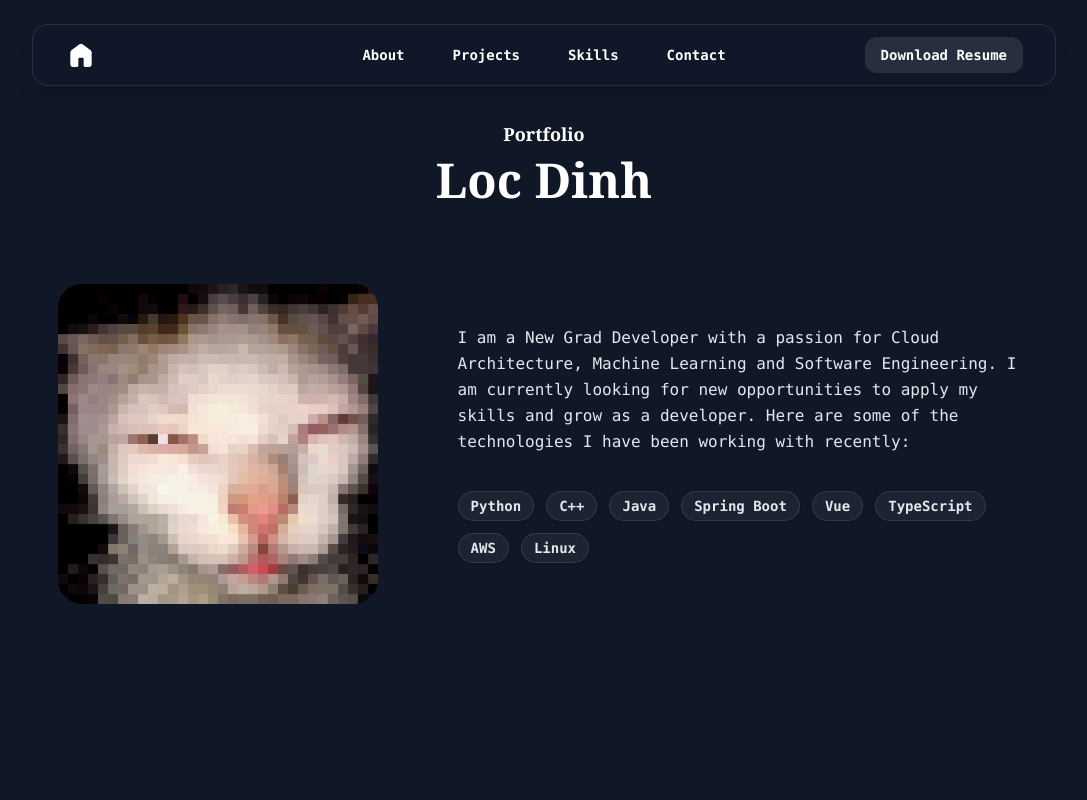
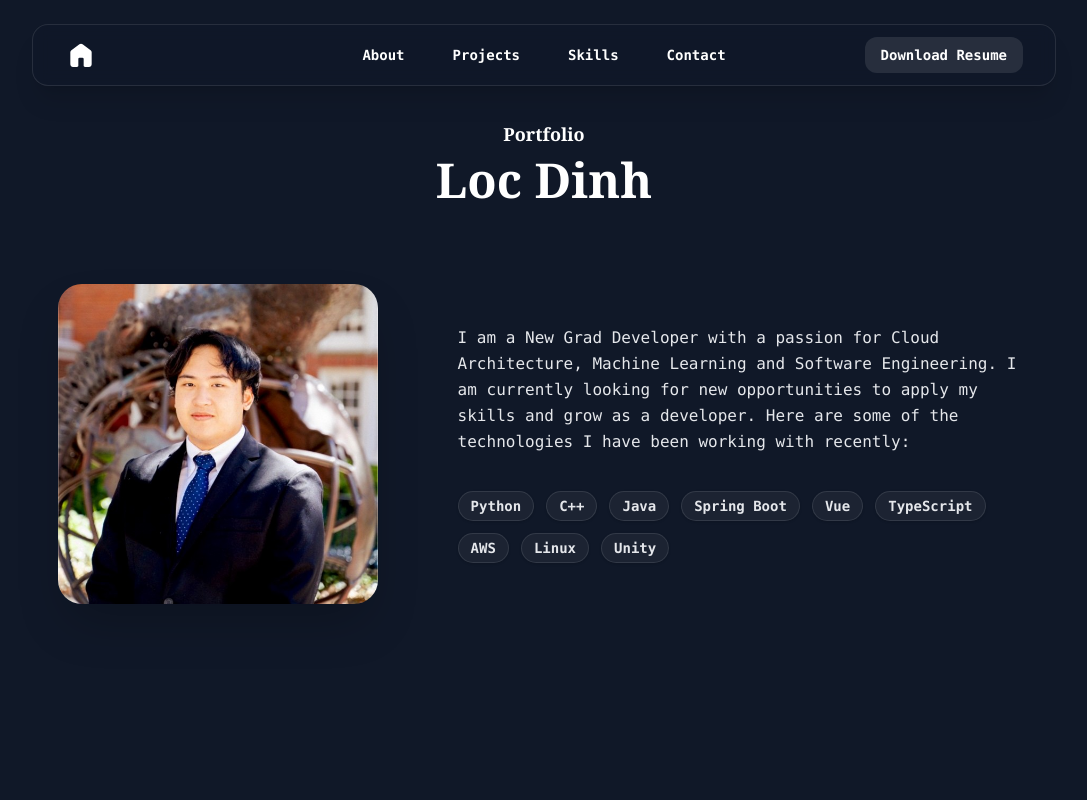
Before and after one commit to LocBDinh/portfolio, a Vue app in the folder vue-website/: page / in a window 1280 px wide. Shown: the top 800 px of the page, without its empty margins (96-1183 px from the left). Built offline with nearby package versions, Linux system fonts and the light colour scheme; no server answers; the HTML template or start-up script is replaced by a standard one.

Commit message:
Static Site v2.2
Site completed with profile picture and added Unity to skills.

```diff
--- a/vue-website/src/components/Main.vue
+++ b/vue-website/src/components/Main.vue
@@ -2,6 +2,7 @@
 import { ref, onMounted, onUnmounted } from 'vue'
 import emailjs from '@emailjs/browser'
 import home from '../assets/home.svg'
+import pfp from '../assets/locdinh.jpg'
 import linkedin from '../assets/linkedin.svg'
 import github from '../assets/github.svg'
 import placeholder from '../assets/placeholderpfp.png'
@@ -29,7 +30,7 @@ import lambda from '../assets/lambda.svg'
 import mongodb from '../assets/mongodb.svg'
 import mariadb from '../assets/mariadb.svg'
 import figma from '../assets/figma.svg'
-import wireshark from '../assets/wireshark.svg'
+import unity from '../assets/unity.svg'
 
 const projects = [
   {
@@ -128,7 +129,7 @@ const tools = [
   { name: "MongoDB", icon: mongodb },
   { name: "MariaDB", icon: mariadb },
   { name: "Figma", icon: figma },
-  { name: "Wireshark", icon: wireshark }
+  { name: "Unity", icon: unity }
 ]
 
 const isScrolled = ref(false)
@@ -233,8 +234,8 @@ const sendEmail = async () => {
       <!-- image -->
       <div class="flex w-full flex-col lg:flex-row items-center gap-20 my-20">
         <!-- portrait -->
-        <div class="w-64 sm:w-80 rounded-3xl max-w-none">
-          <img :src="placeholder" alt="Photo of Loc Dinh" class="w-full rounded-3xl object-cover" />
+        <div class="w-64 sm:w-80 rounded-3xl shadow-2xl max-w-none">
+          <img :src="pfp" alt="Photo of Loc Dinh" class="w-full rounded-3xl object-cover" />
         </div>
 
         <!-- bio -->
@@ -294,6 +295,12 @@ const sendEmail = async () => {
               border border-white/10 bg-white/5 px-3 py-1 text-sm"
             >
               Linux
+            </li>
+            <li
+              class="hover:bg-gray-500 hover:scale-110 shadow-sm transition-transform rounded-full
+              border border-white/10 bg-white/5 px-3 py-1 text-sm"
+            >
+              Unity
             </li>
           </ul>
         </div>
```
Also changed, not shown: vue-website/src/assets/locdinh.jpg (added), vue-website/src/assets/unity.svg (added).
